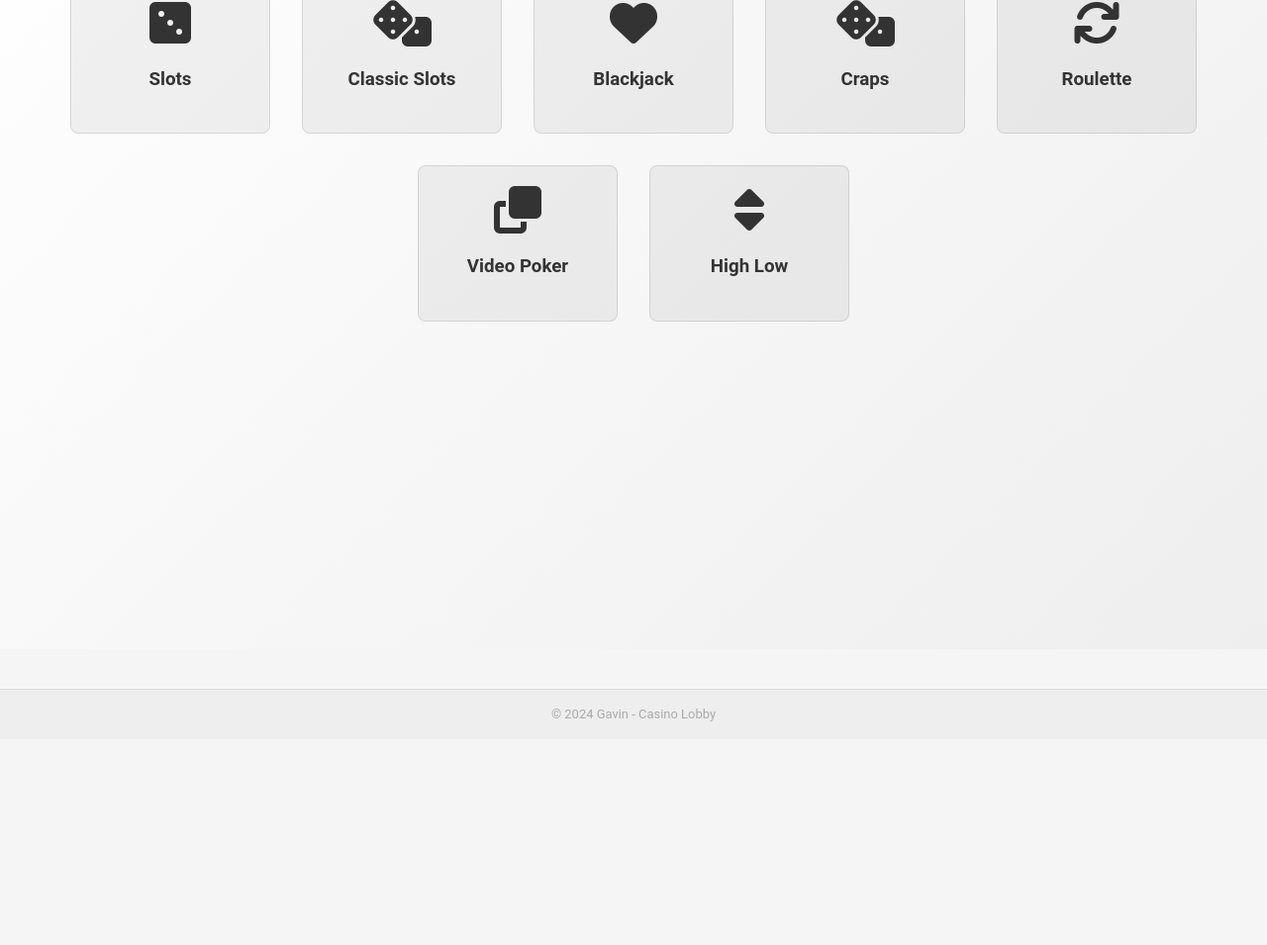
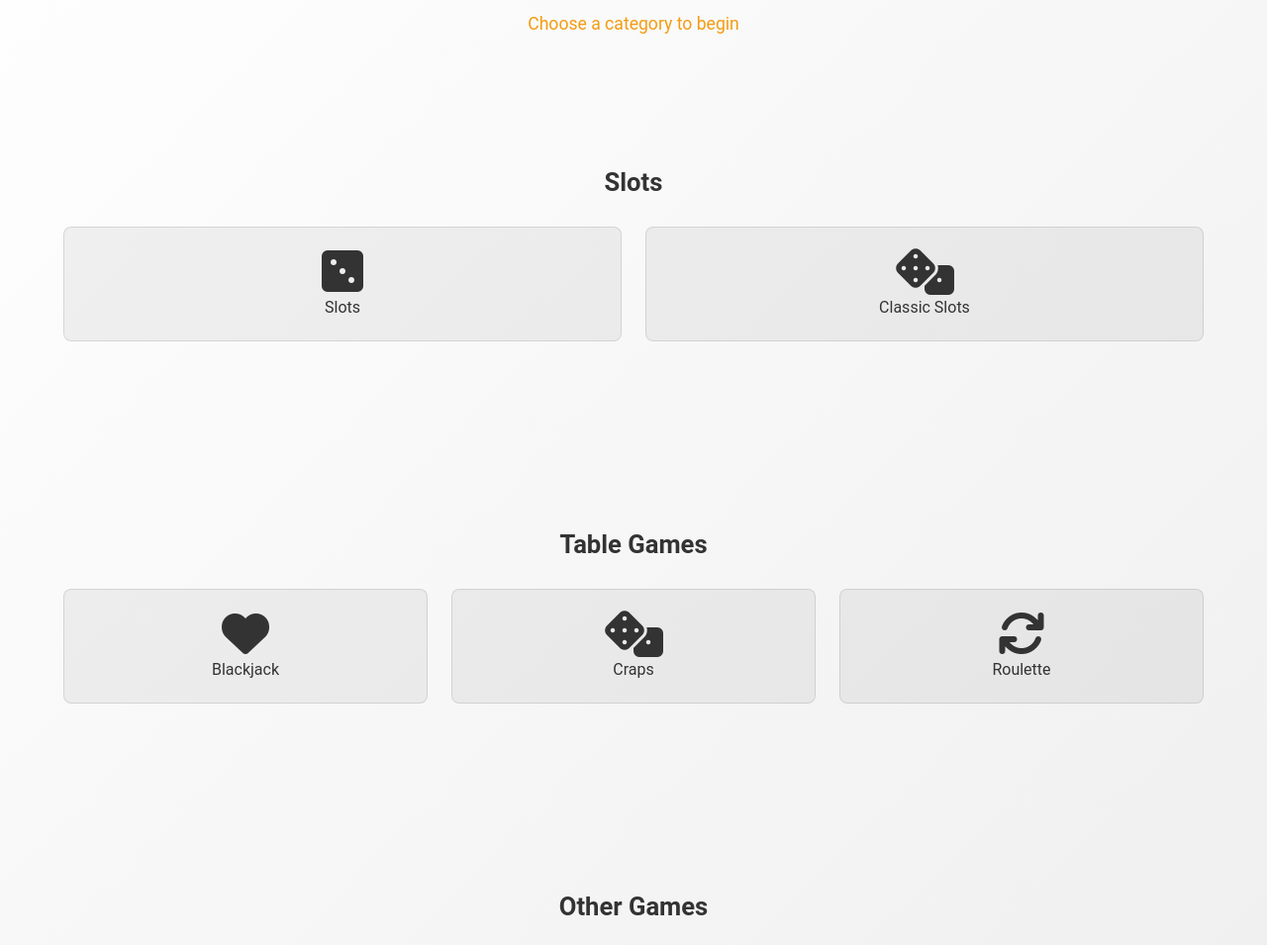
Before and after one commit to GodfreyDev/GodfreyDev.github.io, a website: page games/casino/index.html in a window 1280 px wide. Shown: the part 252-1207 px from the top of the page at 99% size. Before the commit the page ends 999 px from the top, so only its background shows below. Drawn offline with Linux system fonts and the light colour scheme.

Commit message:
Improve casino lobby

```diff
--- a/games/casino/assets/css/lobby.css
+++ b/games/casino/assets/css/lobby.css
@@ -44,3 +44,31 @@ html.light-mode .casino-card {
   transform: translateY(-5px);
   box-shadow: 0 4px 8px rgba(0, 0, 0, 0.3);
 }
+
+/* New lobby layout */
+.lobby-hero {
+  margin-bottom: 40px;
+}
+.lobby-hero h2 {
+  font-size: 2.5em;
+  margin-bottom: 10px;
+}
+.lobby-subtitle {
+  font-size: 1.1em;
+  color: #f39c12;
+}
+.game-category {
+  margin-bottom: 40px;
+}
+.game-category h3 {
+  font-size: 1.6em;
+  margin-bottom: 20px;
+}
+.game-category .casino-games {
+  display: grid;
+  grid-template-columns: repeat(auto-fit, minmax(150px, 1fr));
+  gap: 1.5rem;
+}
+.game-category .casino-card {
+  width: auto;
+}
--- a/games/casino/index.html
+++ b/games/casino/index.html
@@ -40,37 +40,56 @@
     </nav>
     <main id="casino-lobby">
         <div class="container">
-            <h2>Select a Game</h2>
+            <div class="lobby-hero">
+                <h2>Pick Your Game</h2>
+                <p class="lobby-subtitle">Choose a category to begin</p>
+            </div>
+
+            <section class="game-category">
+                <h3>Slots</h3>
                 <div class="casino-games">
                     <a href="slots.html" class="casino-card">
                         <i class="fas fa-dice-three fa-3x"></i>
-                    <h3>Slots</h3>
+                        <span>Slots</span>
                     </a>
                     <a href="slots-classic.html" class="casino-card">
                         <i class="fas fa-dice fa-3x"></i>
-                    <h3>Classic Slots</h3>
+                        <span>Classic Slots</span>
                     </a>
+                </div>
+            </section>
+
+            <section class="game-category">
+                <h3>Table Games</h3>
+                <div class="casino-games">
                     <a href="cards.html" class="casino-card">
                         <i class="fas fa-heart fa-3x"></i>
-                    <h3>Blackjack</h3>
+                        <span>Blackjack</span>
                     </a>
                     <a href="craps.html" class="casino-card">
                         <i class="fas fa-dice fa-3x"></i>
-                    <h3>Craps</h3>
+                        <span>Craps</span>
                     </a>
                     <a href="roulette.html" class="casino-card">
                         <i class="fas fa-sync fa-3x"></i>
-                    <h3>Roulette</h3>
+                        <span>Roulette</span>
                     </a>
+                </div>
+            </section>
+
+            <section class="game-category">
+                <h3>Other Games</h3>
+                <div class="casino-games">
                     <a href="poker.html" class="casino-card">
                         <i class="fas fa-clone fa-3x"></i>
-                    <h3>Video Poker</h3>
+                        <span>Video Poker</span>
                     </a>
                     <a href="highlow.html" class="casino-card">
                         <i class="fas fa-sort fa-3x"></i>
-                    <h3>High Low</h3>
+                        <span>High Low</span>
                     </a>
                 </div>
+            </section>
         </div>
     </main>
     <footer class="game-footer">
```
Lines whose indentation alone changed are shown as unchanged.
